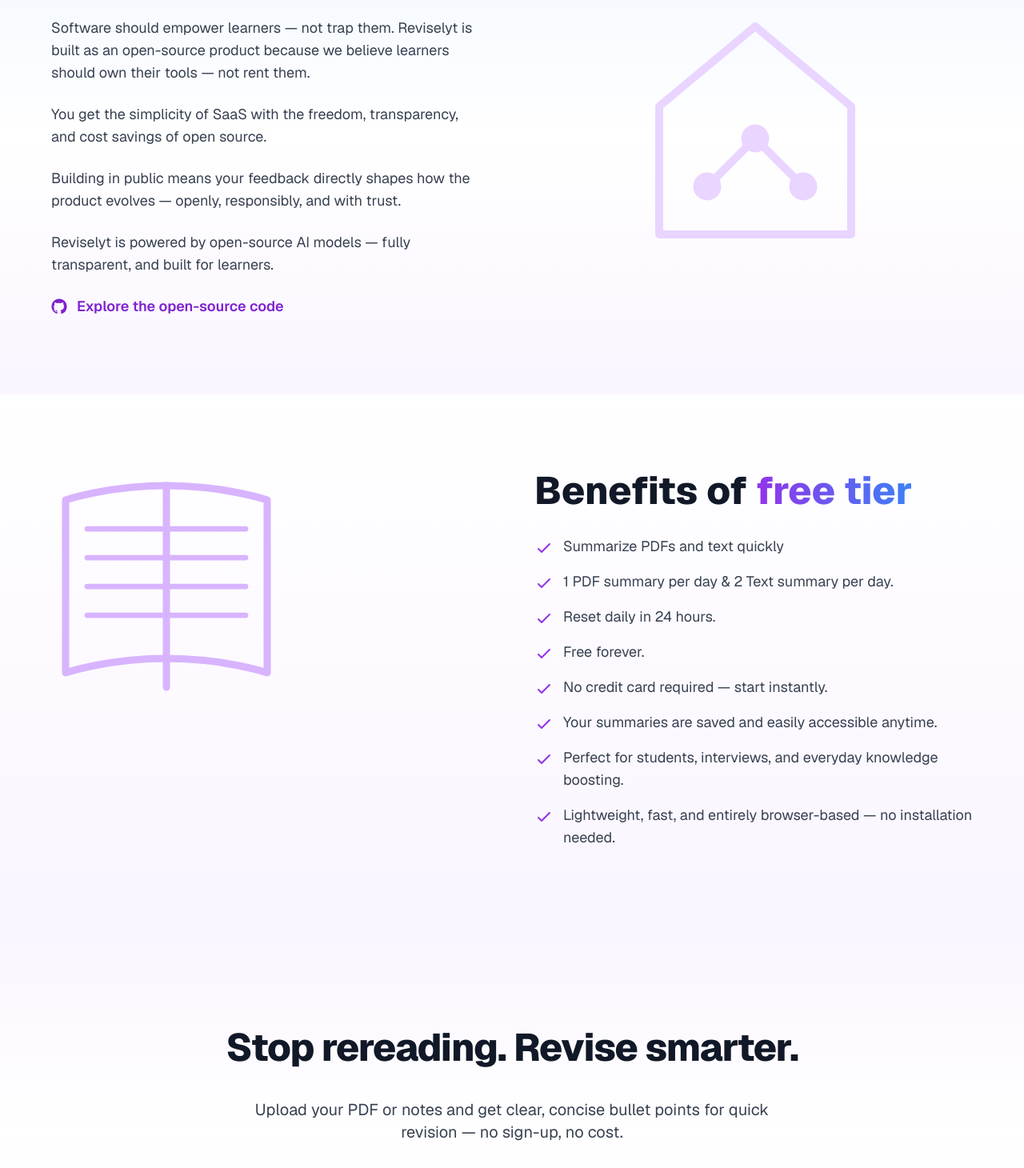
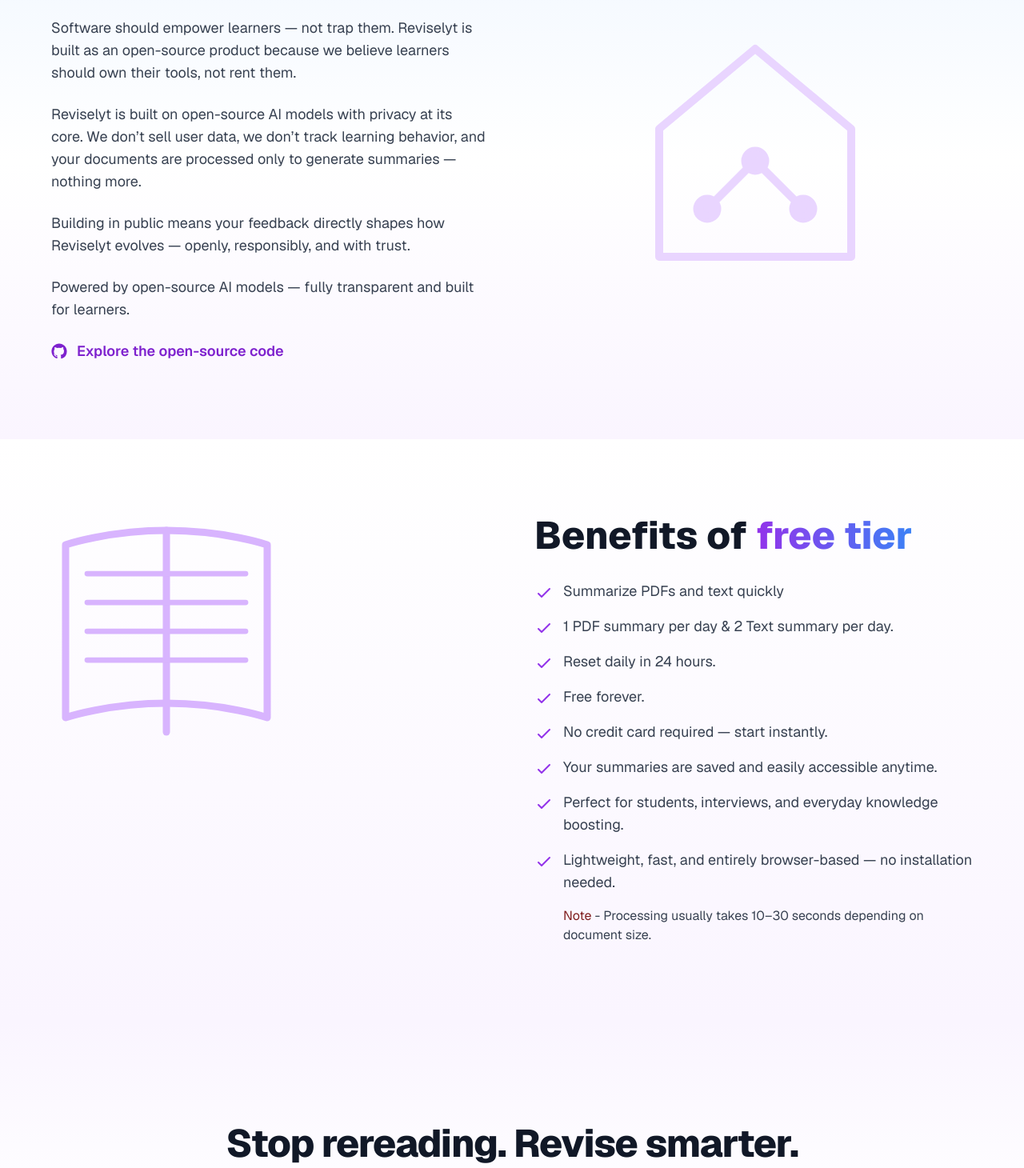
Before and after one commit to tanushree-coder-girl/reviselyt, a Next.js app: page / in a window 1280 px wide. Shown: the part 2570-4030 px from the top of the page at 80% size. Built offline with nearby package versions, Linux system fonts and the light colour scheme.

Commit message:
Landing page ui revamp

```diff
--- a/app/(landing)/components/CTA.tsx
+++ b/app/(landing)/components/CTA.tsx
@@ -8,8 +8,8 @@
         <h2 className="text-3xl sm:text-5xl font-extrabold tracking-tight">
           Stop rereading. Revise smarter.
         </h2>
-        <p className="text-base sm:text-lg md:text-xl leading-relaxed max-w-2xl mx-auto text-gray-700">
-          Upload your PDF or notes and get clear, concise bullet points for quick revision — no sign-up, no cost.
+        <p className="text-base sm:text-lg md:text-xl leading-relaxed max-w-3xl mx-auto text-gray-700">
+          Upload your PDF or notes and get clear, concise bullet points for quick revision — free, open source, and continuously improving based on user feedback.
         </p>
         <div className="flex flex-col sm:flex-row justify-center gap-3 sm:gap-4 pt-2">
           <Link
@@ -53,6 +53,7 @@
             View on GitHub
           </Link>
         </div>
+
       </div>
     </section>
   );
--- a/app/(landing)/components/FreeTier.tsx
+++ b/app/(landing)/components/FreeTier.tsx
@@ -60,8 +60,11 @@
               <p className="text-gray-700 text-base sm:text-lg">{benefit}</p>
             </div>
           ))}
+
+          <p className="text-sm ml-9 sm:text-base text-gray-700">
+            <span className="text-red-900">Note</span> - Processing usually takes 10–30 seconds depending on document size.
+          </p>
         </div>
-
       </div>
     </section>
   );
--- a/app/(landing)/components/WhyOpenSource.tsx
+++ b/app/(landing)/components/WhyOpenSource.tsx
@@ -13,20 +13,21 @@
             </span>
           </h2>
           <p className="text-gray-700 text-base sm:text-lg md:text-lg leading-relaxed">
-            Software should empower learners — not trap them. Reviselyt is built as an open-source product because we believe learners should own their tools — not rent them.
+            Software should empower learners — not trap them. Reviselyt is built as an open-source product because we believe learners should own their tools, not rent them.
+          </p>
+
+          <p className="text-gray-700 text-base sm:text-lg leading-relaxed">
+            Reviselyt is built on open-source AI models with privacy at its core. We don’t sell user data, we don’t track learning behavior, and your documents are processed only to generate summaries — nothing more.
           </p>
 
           <p className="text-gray-700 text-base sm:text-lg md:text-lg leading-relaxed">
-            You get the simplicity of SaaS with the freedom, transparency, and cost savings of open source.
+            Building in public means your feedback directly shapes how Reviselyt evolves — openly, responsibly, and with trust.
           </p>
 
           <p className="text-gray-700 text-base sm:text-lg md:text-lg leading-relaxed">
-            Building in public means your feedback directly shapes how the product evolves — openly, responsibly, and with trust.
+           Powered by open-source AI models — fully transparent and built for learners.
           </p>
 
-          <p className="text-gray-700 text-base sm:text-lg md:text-lg leading-relaxed">
-            Reviselyt is powered by open-source AI models — fully transparent, and built for learners.
-          </p>
           <div className="mt-4 flex justify-center md:justify-start">
             <Link
               href="https://github.com/tanushree-coder-girl/reviselyt"
```
